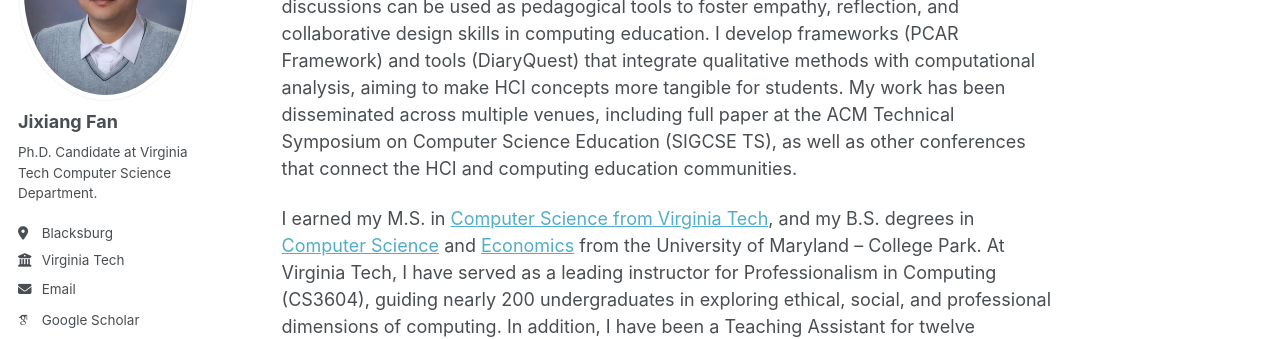
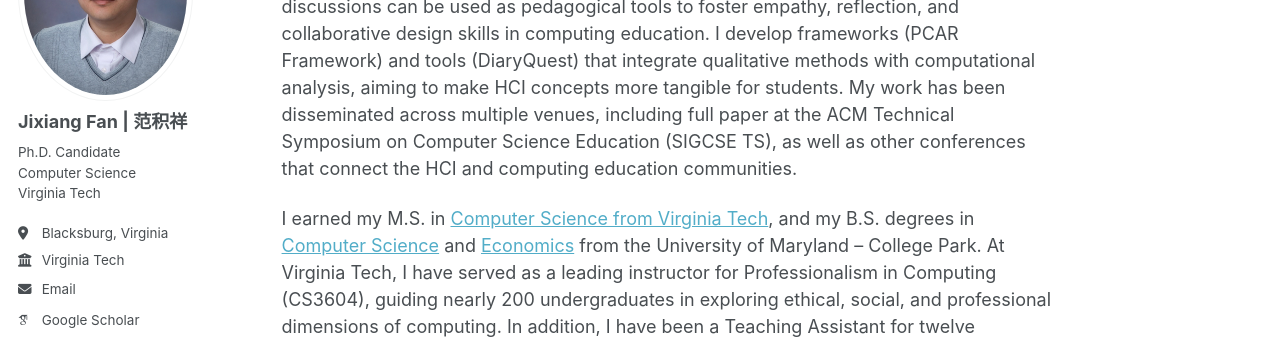
Before and after one commit to JixiangFan/web, a Jekyll site: the page built from _pages/about.md, in a window 1280 px wide. Shown: the part 214-553 px from the top of the page. Built offline with Jekyll 4.4.1, drawn with Linux system fonts in a browser that asks for light colours; some web fonts are replaced.

Commit message:
Update _config.yml

```diff
--- a/_config.yml
+++ b/_config.yml
@@ -23,10 +23,10 @@ repository               : "academicpages/academicpages.github.io"
 author:
   # Biographic information
   avatar           : "Fan_Jixiang.JPG"
-  name             : "Jixiang Fan"
+  name             : "Jixiang Fan | 范积祥"
   pronouns         : # example: "she/her"
-  bio              : "Ph.D. Candidate at Virginia Tech Computer Science Department."
-  location         : "Blacksburg"
+  bio              : "Ph.D. Candidate<br>Computer Science<br>Virginia Tech"
+  location         : "Blacksburg, Virginia"
   employer         : "Virginia Tech"
   # uri              : "jfan12@vt.edu"
   email            : "jfan12@vt.edu"
```
